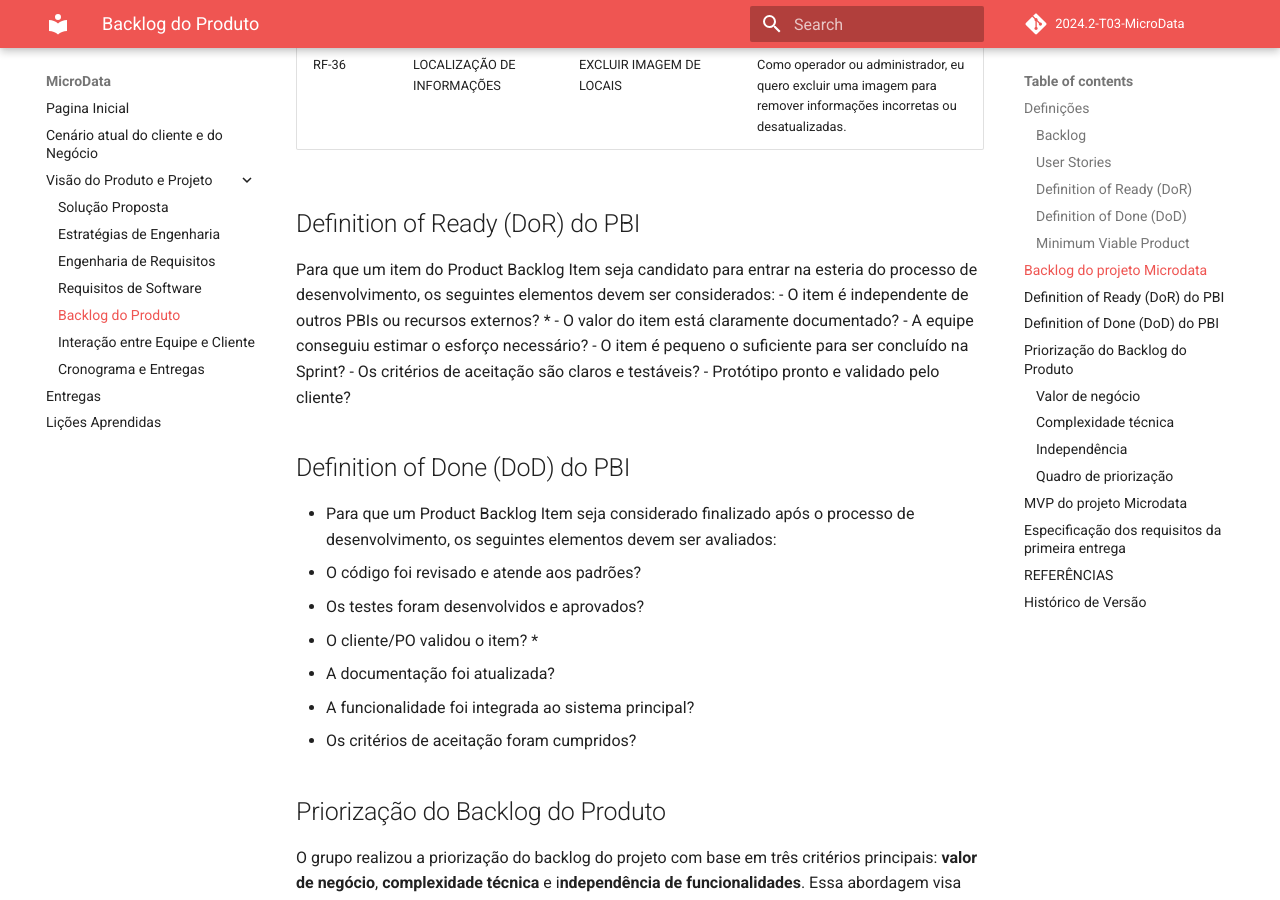
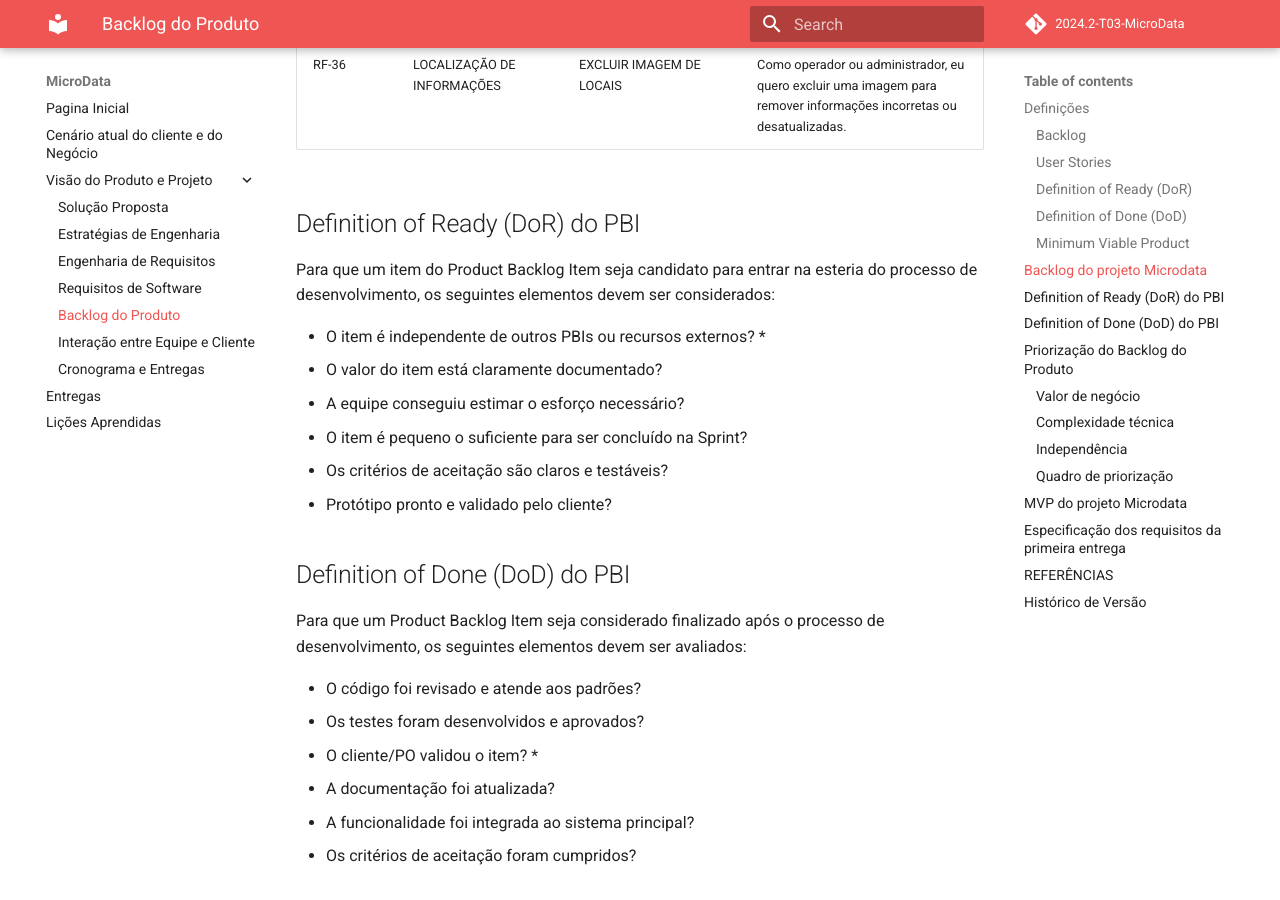
Before and after one commit to storch7/2024.2-T03-MicroData, an MkDocs documentation site: the page built from docs/backlog/backlog.md, in a window 1280 px wide and 900 px high, scrolled down 5640 px. Built offline with MkDocs 1.6.1 and Material for MkDocs 9.7.7, drawn with Linux system fonts in a browser that asks for light colours; comment, search, counter and statistics services are not loaded.

Commit message:
Correção de bugs

```diff
--- a/docs/backlog/backlog.md
+++ b/docs/backlog/backlog.md
@@ -70,6 +70,7 @@ A especificação de funcionalidades segue o framework de User Stories (Históri
 
 ## Definition of Ready (DoR) do PBI
 Para que um item do Product Backlog Item seja candidato para entrar na esteria do processo de desenvolvimento, os seguintes elementos devem ser considerados:
+
 - O item é independente de outros PBIs ou recursos externos? *
 - O valor do item está claramente documentado?
 - A equipe conseguiu estimar o esforço necessário?
@@ -79,7 +80,8 @@ Para que um item do Product Backlog Item seja candidato para entrar na esteria d
 
 
 ## Definition of Done (DoD) do PBI
-- Para que um Product Backlog Item seja considerado finalizado após o processo de desenvolvimento, os seguintes elementos devem ser avaliados:
+Para que um Product Backlog Item seja considerado finalizado após o processo de desenvolvimento, os seguintes elementos devem ser avaliados:
+
 - O código foi revisado e atende aos padrões?
 - Os testes foram desenvolvidos e aprovados?
 - O cliente/PO validou o item? *
```
